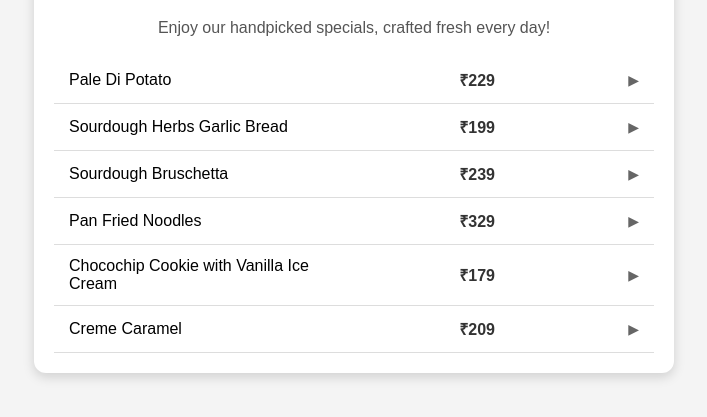
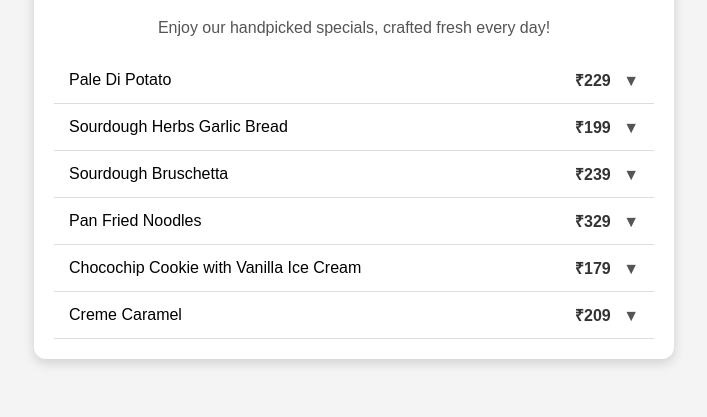
Before and after one commit to archit0311/todaysspecial, a website: page tsp.html in a window 1280 px wide. Shown: the part 109-526 px from the top of the page, without its empty margins (286-993 px from the left). Drawn offline with Linux system fonts and the light colour scheme.

Commit message:
arrows fixed

```diff
--- a/tsp.html
+++ b/tsp.html
@@ -36,24 +36,22 @@
             background: #f0f0f0;
         }
         .menu-item span {
-            flex: 1;
             white-space: normal;
             word-wrap: break-word;
         }
-        .price-arrow {
-            display: flex;
-            align-items: center;
-            text-align: right;
+        .menu-item .name {
+            flex: 1;
+            text-align: left;
         }
-        .price {
+        .menu-item .price {
             font-weight: bold;
             color: #333;
-            margin-right: 3px; /* Ensuring only 3px spacing */
+            text-align: right;
+            min-width: 60px;
         }
-        .arrow {
-            color: #666;
-            font-size: 14px;
-            transition: transform 0.2s;
+        .menu-item .arrow {
+            margin-left: 8px;
+            color: #555;
         }
         .menu-description {
             display: none;
@@ -96,11 +94,8 @@
                     menuItemDiv.classList.add("menu-item");
 
                     menuItemDiv.innerHTML = `
-                        <span>${item.name}</span>
-                        <span class="price-arrow">
-                            <span class="price">₹${item.price}</span>
-                            <span class="arrow">▶</span>
-                        </span>
+                        <span class="name">${item.name}</span>
+                        <span class="price">₹${item.price} <span class="arrow">▼</span></span>
                     `;
 
                     const descriptionDiv = document.createElement("div");
```
